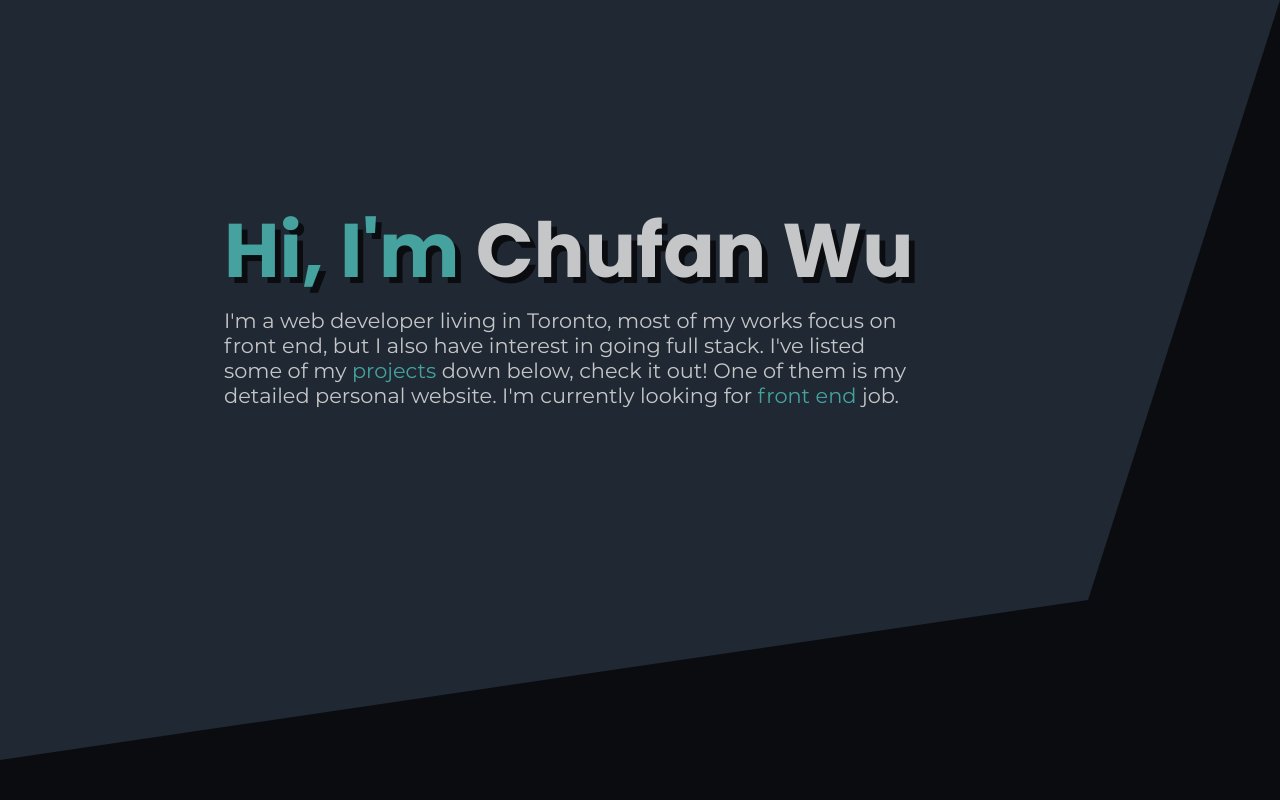
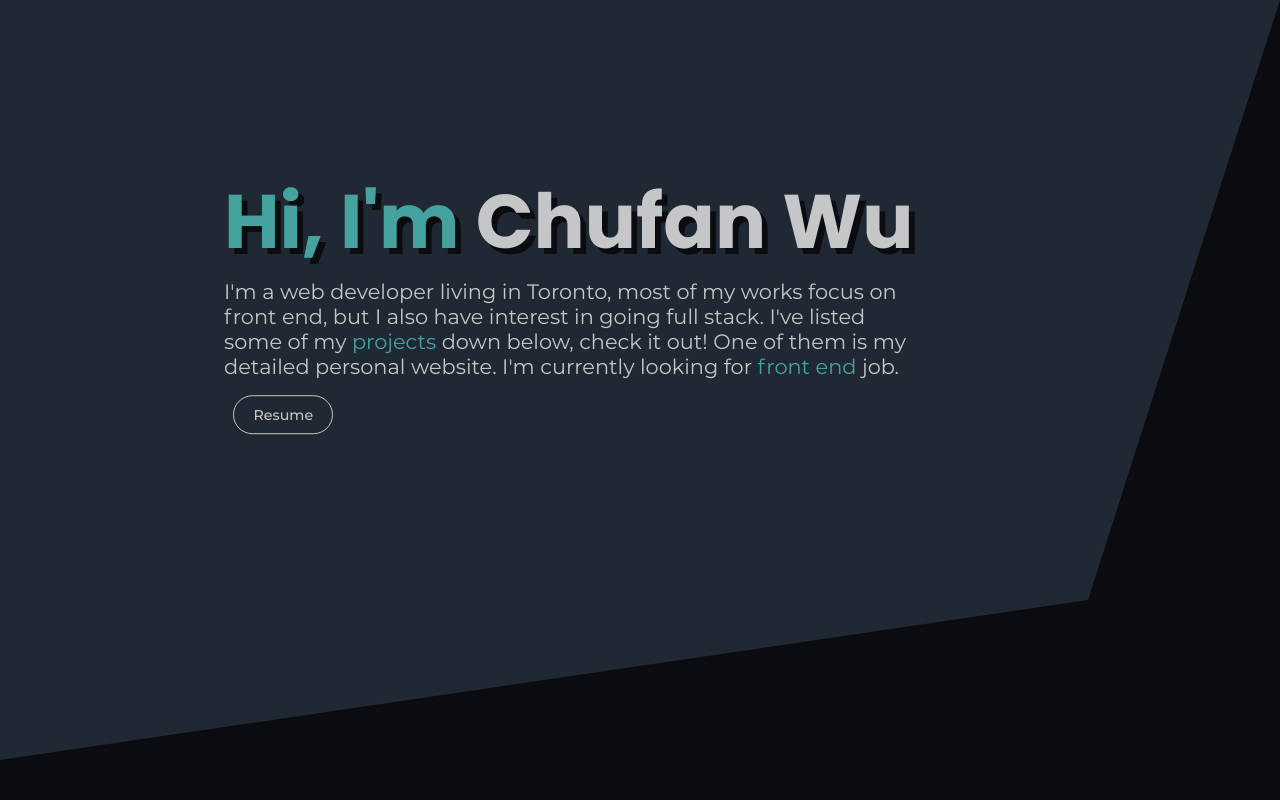
Before and after one commit to wuchufan/portfolio, a website: page index.html in a window 1280 px wide. Shown: the top 800 px of the page. Drawn offline with Linux system fonts and the light colour scheme.

Commit message:
added resume button

```diff
--- a/index.html
+++ b/index.html
@@ -18,7 +18,7 @@
         <h1 class="header__text-title heading-primary"><span class="header__text--span">Hi, I'm</span> Chufan Wu</h1>
         <p class="header__text-paragraph paragraph-primary u-margin-bottom-tiny">I'm a web developer living in Toronto, most of my works focus on front end, but I also have interest in going full stack. I've listed some of my <span class="text-highlight-primary" >
           projects </span>down below, check it out! One of them is my detailed personal website. I'm currently looking for <span class="text-highlight-primary">front end</span>  job.</p>
-        <!-- <a href="#" class="btn">Resume</a> -->
+        <a href="https://drive.google.com/file/d/1LmWnDKvHn8N2FZIvMVwJV7QmGu6TeHhd/view?usp=sharing" class="u-margin-top-small btn">Resume</a>
       </div>
     </header>
     <!-- skill section -->
--- a/src/sass/base/_utility.scss
+++ b/src/sass/base/_utility.scss
@@ -6,7 +6,7 @@
 .u-margin-bottom-large{ margin-bottom:10rem !important; }
 .u-margin-bottom-ultra{ margin-bottom:15rem !important; }
 .u-margin-vertical-small{ margin: 1rem 0 !important; }
-
+.u-margin-top-small{margin: 1rem !important;}
 //text align
 .u-text-center{ text-align: center !important; }
 
```
Also changed, not shown: css/style.css.
